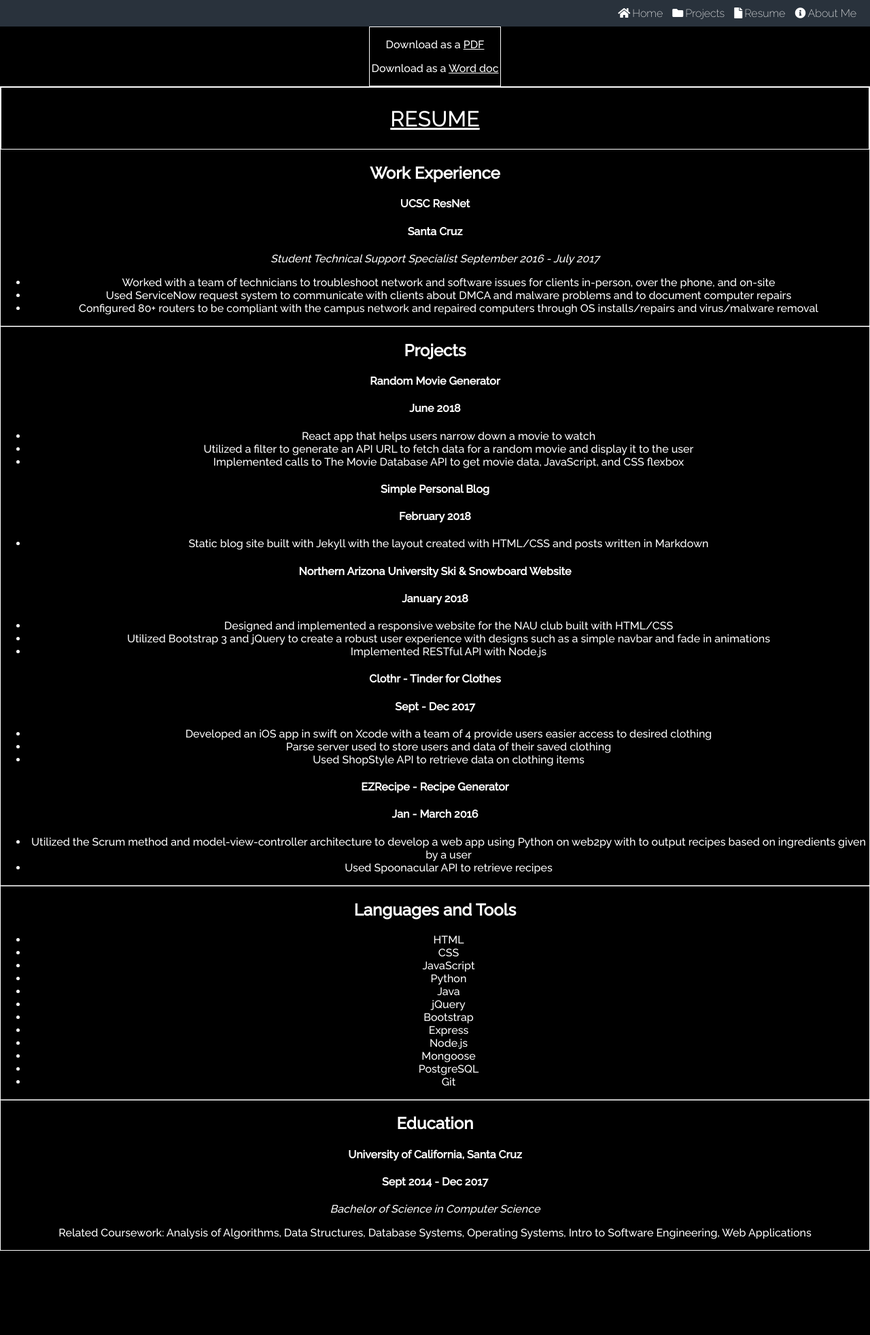
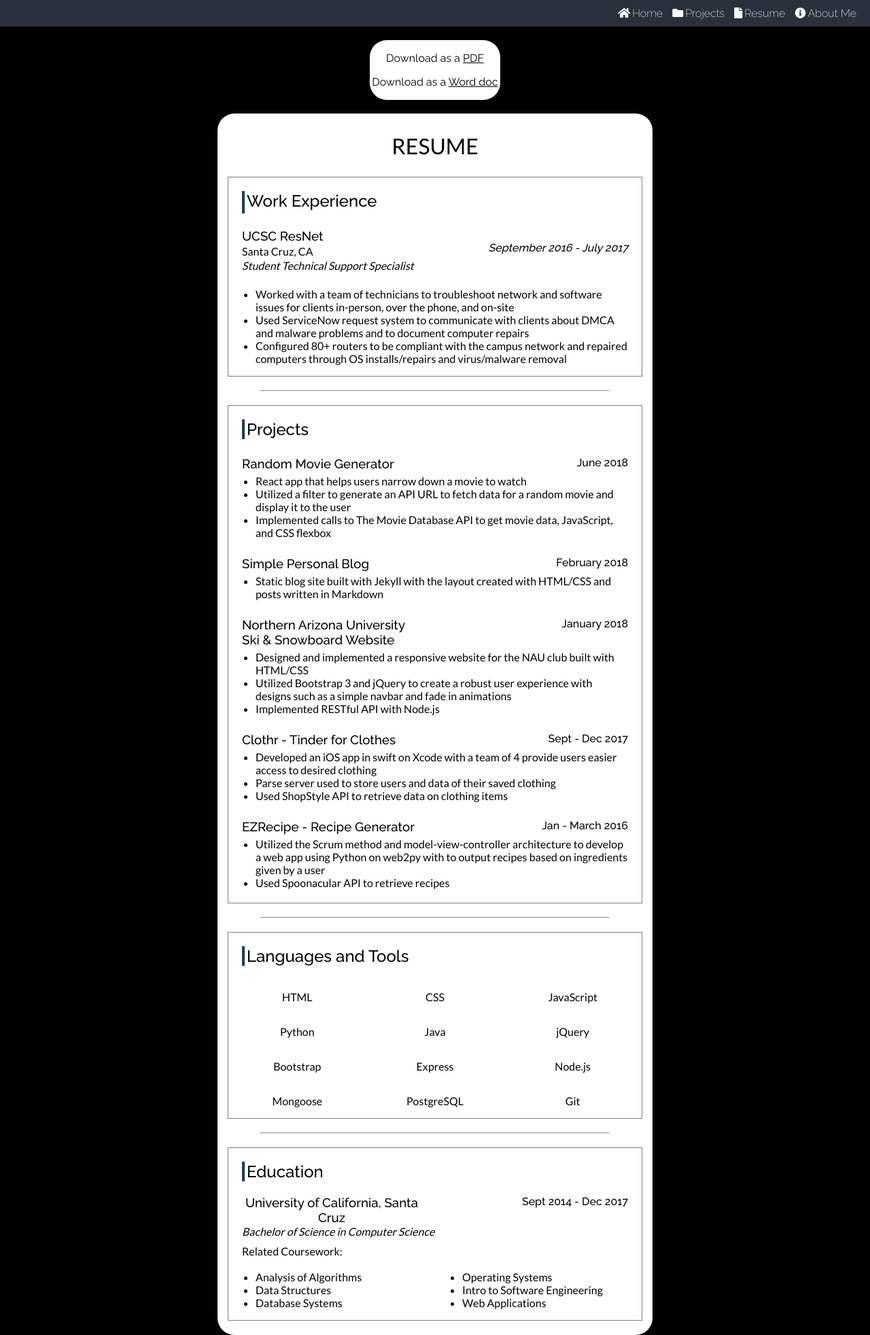
Before and after one commit to HEYITSGILBERT780/personal-site, a PHP site: page /views/resume.html in a window 1280 px wide. Shown: the whole page at 68% size. Before the commit the page ends 1840 px from the top, so only its background shows below. Run offline with PHP 8.4, Linux system fonts and the light colour scheme; some libraries are stand-ins or nearby versions.

Commit message:
initial resume styling

```diff
--- a/assets/css/style.css
+++ b/assets/css/style.css
@@ -1,5 +1,5 @@
-@import url('https://fonts.googleapis.com/css?family=Raleway:200,500');
-@import url('https://fonts.googleapis.com/css?family=Lato');
+@import url('https://fonts.googleapis.com/css?family=Raleway:200,400,500,600');
+@import url('https://fonts.googleapis.com/css?family=Lato:200,300,400');
 
 body {
     font-family: 'Raleway', sans-serif;
@@ -344,21 +349,30 @@ header h1 > i {
 }
 
 
-/***** Resume Page *****/
+/***** RESUME PAGE *****/
 .resume-body {
-    text-align: center;
-    color: #fff;
+    color: #000;
     background-color: #000;
 }
 
-.resume-header, .download-links, .resume {
-    border: 1px solid white;
-    /* background: white; */
+.resume-body nav {
+    margin-bottom: 20px;
 }
 
+.download-links, .resume {
+    border-radius: 25px;
+    background: #fff;
+    padding-top: 1px;
+    padding-bottom: 1px;
+}
+
+/* resume download links */
 .download-links {
     width: 15%;
+    /* height: 7.5vh; */
     margin: 0 auto;
+    text-align: center;
+    margin-bottom: 20px;
 }
 
 .download-links p {
@@ -367,14 +381,133 @@ header h1 > i {
 
 .download-links a {
     text-decoration: underline;
-    color: #fff;
+    color: #000;
 }
 
 .download-links a:hover {
     color: #F4B7B7;
+    transition: 0.5s ease;
 }
 
-/***** media queries *****/
+/* resume styling */
+.resume {
+    width: 50%;
+    margin: 0 auto;
+    text-align: center;
+    font-family: 'Lato', sans-serif;
+}
+
+hr {
+    width: 80%;
+}
+
+.resume-header h1 {
+    /* padding-top: 10px; */
+    text-decoration: none;
+}
+
+.resume h2 {
+    border-left: 4px solid #114357;
+    padding-left: 3px;
+}
+
+.resume h2, .resume h3, .resume h4 {
+    font-family: 'Raleway', sans-serif;
+    font-weight: 500;
+    margin-left: 20px;
+}
+
+.workRes, .projectRes, .skills, .edu {
+    width: 95%;
+    margin: 20px auto;
+    border: 1px solid grey;
+}
+
+
+/* work exp */
+.workRes {
+    display: grid;
+    grid-template-columns: 1fr 1fr;
+    grid-template-rows: 0.5fr 0.5fr 0.5fr;
+}
+
+.workTitle {
+    grid-area: 1/1/2/3;
+}
+
+.resume h4 {
+    text-align: right;
+    margin-right: 20px;
+}
+
+.workRes div>h3, .workRes div>p {
+    margin: 2px 20px;
+}
+
+.workDet {
+    grid-area: 3/1/4/3;
+    margin-right: 20px;
+}
+
+li, .resume h2, .workRes div, .projList h3 {
+    justify-self: start;
+    text-align: left;
+}
+
+/* projects */
+.projList {
+    display: grid;
+    grid-template-columns: 1fr 1fr;
+    grid-template-rows: 0.25fr 0.5fr;
+}
+
+.projDet {
+    grid-area: 2/1/3/3;
+    margin: 0 20px 20px 0;
+}
+
+.projList h3, .projList h4 {
+    margin: 5px 20px;
+}
+
+/* skills */
+.skills-list {
+    display: grid;
+    grid-template-columns: 1fr 1fr 1fr;
+    grid-template-rows: 1fr 1fr 1fr 1fr;
+}
+
+/* education */
+.edu {
+    display: grid;
+    grid-template-columns: 1fr 1fr;
+    grid-template-rows: .25fr .25fr .25fr .25fr 1fr;
+}
+
+.edu .school, .edu em, .edu p {
+    margin: 0 20px 0 20px;
+    justify-self: start;
+}
+
+.edu h2 {
+    grid-area: 1/1/2/3;
+}
+
+.edu h4 {
+    margin: 0 20px;
+}
+
+.edu em {
+    grid-area: 3/1/4/3;
+    margin-bottom: 10px;
+}
+
+.courses {
+    grid-area: 4/1/5/3;
+    text-align: left;
+}
+
+/***** MEDIA QUERIES *****/
 @media only screen and (max-width: 480px) {
     /* nav */
     .nav .bars {
--- a/views/resume.html
+++ b/views/resume.html
@@ -21,8 +21,8 @@
     </nav>
 
     <section class="download-links">
-            <p>Download as a <a href="../assets/Resume.pdf" download>PDF</a></p>
-            <p>Download as a <a href="../assets/Resume.docx" download>Word doc</a></p>
+        <p>Download as a <a href="../assets/Resume.pdf" download>PDF</a></p>
+        <p>Download as a <a href="../assets/Resume.docx" download>Word doc</a></p>
     </section>
 
     <section class="resume">
@@ -30,13 +30,15 @@
             <h1>RESUME</h1>
         </header>
 
-        <section>
-            <h2>Work Experience</h2>
-            <h4>UCSC ResNet</h4>
-            <h4>Santa Cruz</h4>
-            <em>Student Technical Support Specialist</em>
-            <em>September 2016 - July 2017</em>
-            <ul>
+        <section class="workRes">
+            <h2 class="workTitle">Work Experience</h2>
+            <div>
+                <h3>UCSC ResNet</h3>
+                <p>Santa Cruz, CA</p>
+                <p><em>Student Technical Support Specialist</em></p>
+            </div>
+            <h4><em>September 2016 - July 2017</em></h4>
+            <ul class="workDet">
                 <li>
                     Worked with a team of technicians to troubleshoot network
                     and software issues for clients in-person, over the phone,
@@ -55,12 +57,12 @@
             </ul>
         </section>
         <hr>
-        <section>
+        <section class="projectRes">
             <h2>Projects</h2>
-            <section>
-                <h4>Random Movie Generator</h4>
+            <section class="projList">
+                <h3>Random Movie Generator</h3>
                 <h4>June 2018</h4>
-                <ul>
+                <ul class="projDet">
                     <li>
                         React app that helps users narrow down a movie to watch
                     </li>
@@ -74,20 +76,20 @@
                     </li>
                 </ul>
             </section>
-            <section>
-                <h4>Simple Personal Blog</h4>
+            <section class="projList">
+                <h3>Simple Personal Blog</h3>
                 <h4>February 2018</h4>
-                <ul>
+                <ul class="projDet">
                     <li>
                         Static blog site built with Jekyll with the layout
                         created with HTML/CSS and posts written in Markdown
                     </li>
                 </ul>
             </section>
-            <section>
-                <h4>Northern Arizona University Ski & Snowboard Website</h4>
+            <section class="projList">
+                <h3>Northern Arizona University Ski & Snowboard Website</h3>
                 <h4>January 2018</h4>
-                <ul>
+                <ul class="projDet">
                     <li>
                         Designed and implemented a responsive website for the
                         NAU club built with HTML/CSS
@@ -102,10 +104,10 @@
                     </li>
                 </ul>
             </section>
-            <section>
-                <h4>Clothr - Tinder for Clothes</h4>
+            <section class="projList">
+                <h3>Clothr - Tinder for Clothes</h3>
                 <h4>Sept - Dec 2017</h4>
-                <ul>
+                <ul class="projDet">
                     <li>
                         Developed an iOS app in swift on Xcode with a team of
                         4 provide users easier access to desired clothing
@@ -119,10 +121,10 @@
                     </li>
                 </ul>
             </section>
-            <section>
-                <h4>EZRecipe - Recipe Generator</h4>
+            <section class="projList">
+                <h3>EZRecipe - Recipe Generator</h3>
                 <h4>Jan - March 2016</h4>
-                <ul>
+                <ul class="projDet">
                     <li>
                         Utilized the Scrum method and model-view-controller
                         architecture to develop a web app using Python on web2py
@@ -134,36 +136,42 @@
             </section>
         </section>
         <hr>
-        <section>
+        <section class="skills">
             <h2>Languages and Tools</h2>
             <div>
-                <ul>
-                    <li>HTML</li>
-                    <li>CSS</li>
-                    <li>JavaScript</li>
-                    <li>Python</li>
-                    <li>Java</li>
-                    <li>jQuery</li>
-                    <li>Bootstrap</li>
-                    <li>Express</li>
-                    <li>Node.js</li>
-                    <li>Mongoose</li>
-                    <li>PostgreSQL</li>
-                    <li>Git</li>
-                </ul>
+                <div class="skills-list">
+                    <p>HTML</p>
+                    <p>CSS</p>
+                    <p>JavaScript</p>
+                    <p>Python</p>
+                    <p>Java</p>
+                    <p>jQuery</p>
+                    <p>Bootstrap</p>
+                    <p>Express</p>
+                    <p>Node.js</p>
+                    <p>Mongoose</p>
+                    <p>PostgreSQL</p>
+                    <p>Git</p>
+                </div>
             </div>
         </section>
         <hr>
-        <section>
+        <section class="edu">
             <h2>Education</h2>
-            <h4>University of California, Santa Cruz</h4>
+            <h3 class="school">University of California, Santa Cruz</h3>
             <h4>Sept 2014 - Dec 2017</h4>
             <em>Bachelor of Science in Computer Science</em>
-            <p>
-                Related Coursework: Analysis of Algorithms, Data Structures,
-                Database Systems, Operating Systems, Intro to Software
-                Engineering, Web Applications
-            </p>
+            <p class="courses">Related Coursework:</p>
+            <ul>
+                <li>Analysis of Algorithms</li>
+                <li>Data Structures</li>
+                <li>Database Systems</li>
+            </ul>
+            <ul>
+                <li>Operating Systems</li>
+                <li>Intro to Software Engineering</li>
+                <li>Web Applications</li>
+            </ul>
         </section>
     </section>
 </body>
```
Also changed, not shown: other parts of assets/css/style.css (+18 -13 lines), index.html (+71 -26 lines).
